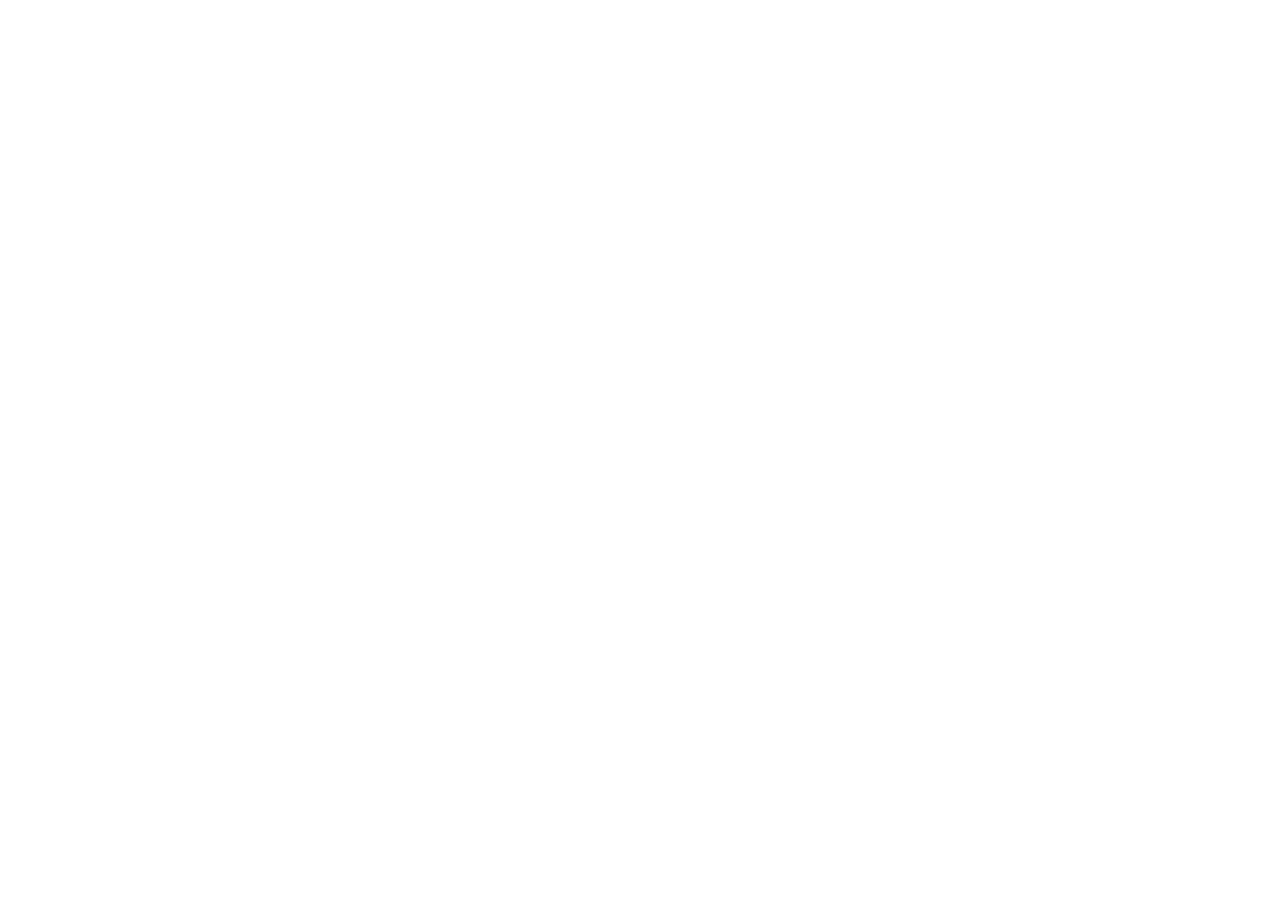
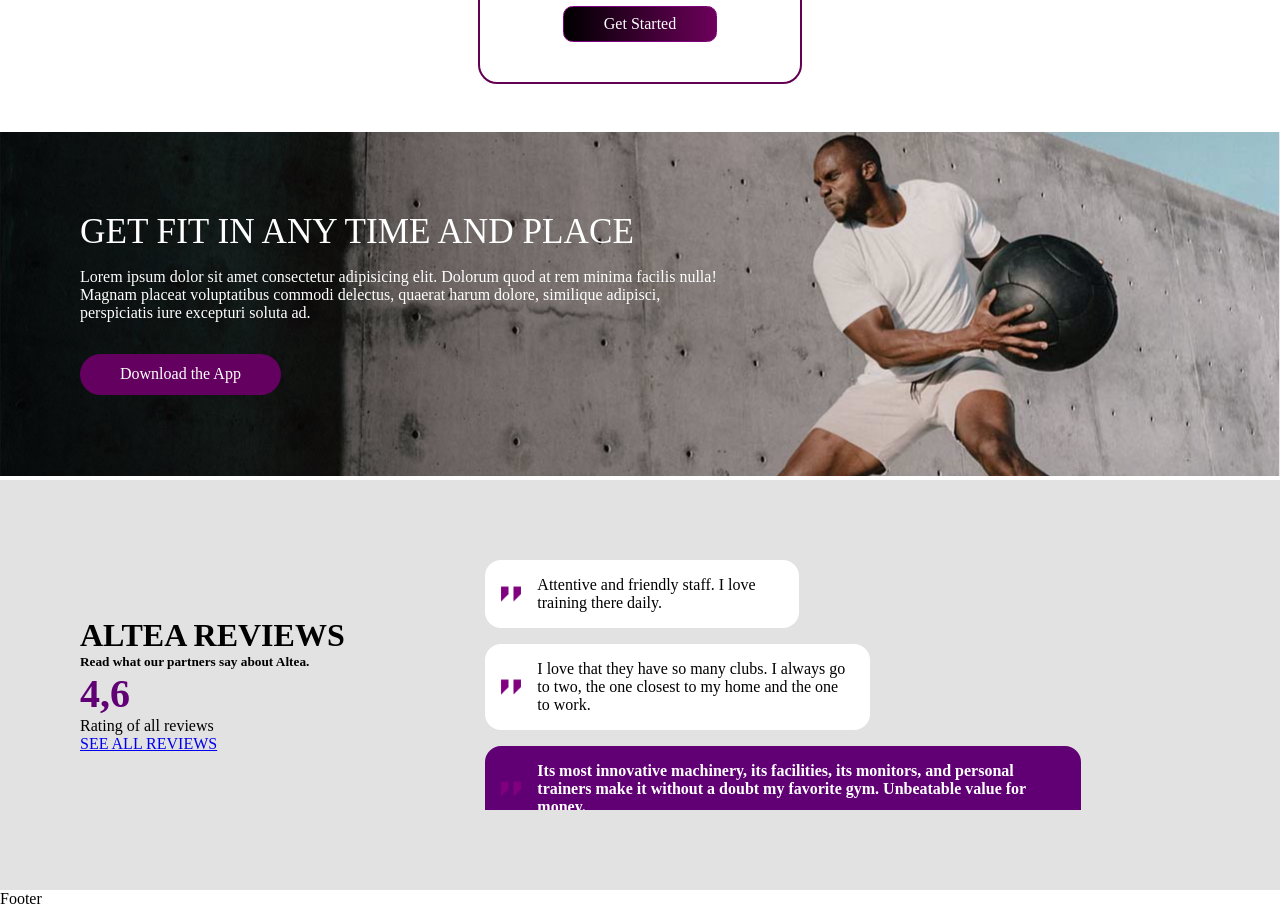
Before and after one commit to LahiruKalhara/Fitness-Center, a React (Vite) app: page / in a window 1280 px wide. Shown: the part 2060-2968 px from the top of the page. Before the commit the page ends 1726 px from the top, so only its background shows below. Built offline with nearby package versions, Linux system fonts and the light colour scheme.

Commit message:
Body Container 4 Implemented

```diff
--- a/src/App.css
+++ b/src/App.css
@@ -33,7 +33,108 @@
 .bodyContainer2 .cardContainer .card3 .price h4{font-size: 1.3rem; font-weight: 600;}
 .bodyContainer2 .cardContainer .card3 .price h5{font-weight: 500; color:rgba(0, 0, 0, 0.568);}
 .bodyContainer2 .cardContainer .card3 a{color: rgb(255, 255, 255); text-decoration: none; border: 1px solid purple; padding: 0.5em 2.5em; border-radius: 0.6em; display: inline-block; margin-top: 1.5em; margin-bottom: 2.5em; background: linear-gradient(to Right, black , rgb(109, 0, 91));}
-/* Media Queries for Responsveness */
+
+.bodyContainer3{margin-top: 3em; position: relative;}
+.bodyContainer3 img{width: 100%;}
+.bodyContainer3 .texts{position: absolute; top: 5em; left: 5em;}
+.bodyContainer3 .texts h2{font-size: 2.2rem; font-weight: 500; text-transform: uppercase; color: white;}
+.bodyContainer3 .texts p{color: white; font-weight: 200; width: 40em; margin-top: 1em;}
+.bodyContainer3 .texts a{text-decoration: none; color: white; background-color: rgb(100, 0, 95); padding: 0.7em 2.5em; border-radius: 3em; display: inline-block; margin-top: 2em;}
+
+.bodyContainer4{background-color: rgb(226, 226, 226); display: flex; padding: 5em; gap: 3em; align-items: center;}
+.bodyContainer4 .left{flex: 1;}
+.bodyContainer4 .left h1{text-transform: uppercase; font-weight: 600;}
+.bodyContainer4 .left h2{font-size: 2.5rem; font-weight: 600; color: rgb(96, 0, 116);}
+.bodyContainer4 .right{flex: 2; position: relative; display: flex; align-items: center;}
+.reviewContainer{display: flex; flex-direction: column; gap: 1em; height: 250px; overflow-y: auto; padding-right: 10px;}
+.card{display: flex; align-items: center; gap: 1em; background-color: white; padding: 1em; border-radius: 1em;}
+.card img{width: 20px; height: 20px;}
+.card.small{width: 40%;}
+.card.medium{width: 50%;}
+.card.large{width: 80%; background-color: rgb(96, 0, 116); color: white; font-weight: bold;}
+.reviewContainer::-webkit-scrollbar{width: 8px;}
+.reviewContainer::-webkit-scrollbar-track{background: #ddd; border-radius: 5px;}
+.reviewContainer::-webkit-scrollbar-thumb{background: rgb(96, 0, 116); border-radius: 5px;}
+
+
+
+
+
+@media (max-width: 1222px){
+    .bodyContainer3 .texts{
+      top: 3em;
+    }
+
+    .bodyContainer3 .texts h2{
+      font-size: 2em;
+    }
+
+    .bodyContainer3 .texts p{
+      font-size: 0.9rem;
+    }
+
+    .bodyContainer3 .texts a{
+      font-size: 0.9em;
+    }
+}
+
+
+@media (max-width: 1000px){
+  .bodyContainer3 .texts{
+    position: sticky;
+    text-align: center;
+    left: 10em;
+  }
+
+  .bodyContainer3 .texts h2{
+    font-size: 2em;
+    color: black;
+  }
+
+  .bodyContainer3 .texts p{
+    font-size: 1rem;
+    color: black;
+    font-weight: 300;
+    margin-left: auto; margin-right: auto;
+  }
+
+  .bodyContainer3 .texts a{
+    font-size: 0.9em;
+
+  }
+}
+
+@media (max-width: 650px){
+  .bodyContainer3 .texts{
+    position: sticky;
+    text-align: center;
+    left: 10em;
+  }
+
+  .bodyContainer3 .texts h2{
+    font-size: 2em;
+    color: black;
+    width: 80%;
+    margin-left: auto;
+    margin-right: auto;
+  }
+
+  .bodyContainer3 .texts p{
+    font-size: 1rem;
+    color: black;
+    font-weight: 300;
+    width: 80%;
+    margin-left: auto; margin-right: auto;
+  }
+
+  .bodyContainer3 .texts a{
+    font-size: 0.9em;
+
+  }
+}
+
+
+
 @media (max-width: 1024px) {
     .heroSection .texts {
       top: 5em;
--- a/src/App.jsx
+++ b/src/App.jsx
@@ -7,13 +7,16 @@
 import card3 from '../src/images/Icon@1x (2).png'
 import card4 from '../src/images/Icon@1x (3).png'
 import card5 from '../src/images/Icon@1x (4).png'
+import body3 from '../src/images/Picture_men@1x.png'
+import Double from '../src/images/double-quote-sans-left-24.png'
+import Footer from './Components/FooterComponent/Footer'
 
 function App() {
   const [count, setCount] = useState(0)
 
   return (
     <>
-      <Header/>
+      <Header />
       <div className='heroSection'>
         <img src={hero} alt="" />
         <div className='texts'>
@@ -95,6 +98,49 @@
         </div>
       </div>
 
+      <div className='bodyContainer3'>
+        <img src={body3} alt="" />
+        <div className='texts'>
+          <h2>Get fit in any time and place</h2>
+          <p>Lorem ipsum dolor sit amet consectetur adipisicing elit. Dolorum quod at rem minima facilis nulla! Magnam placeat voluptatibus commodi delectus, quaerat harum dolore, similique adipisci, perspiciatis iure excepturi soluta ad.</p>
+          <a href="">Download the App</a>
+        </div>
+      </div>
+
+      <div className="bodyContainer4">
+        <div className="left">
+          <h1>Altea Reviews</h1>
+          <h5>Read what our partners say about Altea.</h5>
+          <h2>4,6</h2>
+          <p>Rating of all reviews</p>
+          <a href="#">SEE ALL REVIEWS</a>
+        </div>
+
+        <div className="right">
+          <div className="reviewContainer">
+            <div className="card small">
+              <img src={Double} alt="" />
+              <p>Attentive and friendly staff. I love training there daily.</p>
+            </div>
+            <div className="card medium">
+              <img src={Double} alt="" />
+              <p>I love that they have so many clubs. I always go to two, the one closest to my home and the one to work.</p>
+            </div>
+            <div className="card large">
+              <img src={Double} alt="" />
+              <p>
+                Its most innovative machinery, its facilities, its monitors, and personal trainers make it without a doubt my
+                favorite gym. Unbeatable value for money.
+              </p>
+            </div>
+            <div className="card small">
+              <img src={Double} alt="" />
+              <p>Very complete and fun classes. I always go three times a week.</p>
+            </div>
+          </div>
+        </div>
+      </div>
+      <Footer></Footer>
     </>
   )
 }
--- /dev/null
+++ b/src/Components/FooterComponent/Footer.jsx
@@ -0,0 +1,10 @@
+import React from 'react'
+import './Footer.css'
+
+function Footer() {
+  return (
+    <div>Footer</div>
+  )
+}
+
+export default Footer
```
Also changed, not shown: src/Components/FooterComponent/Footer.css (added), src/images/Picture_men@1x.png, src/images/double-quote-sans-left-24.png (added).
